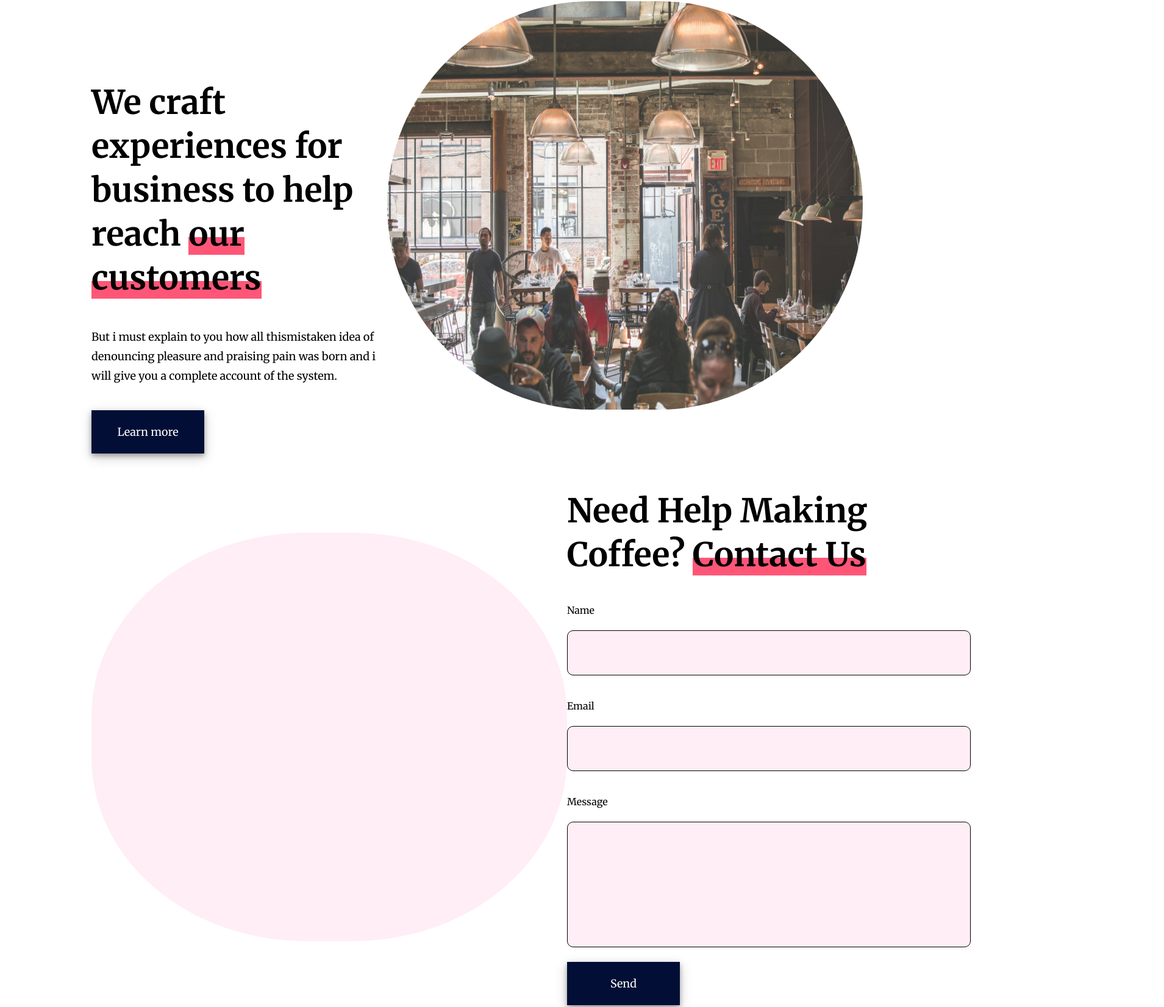
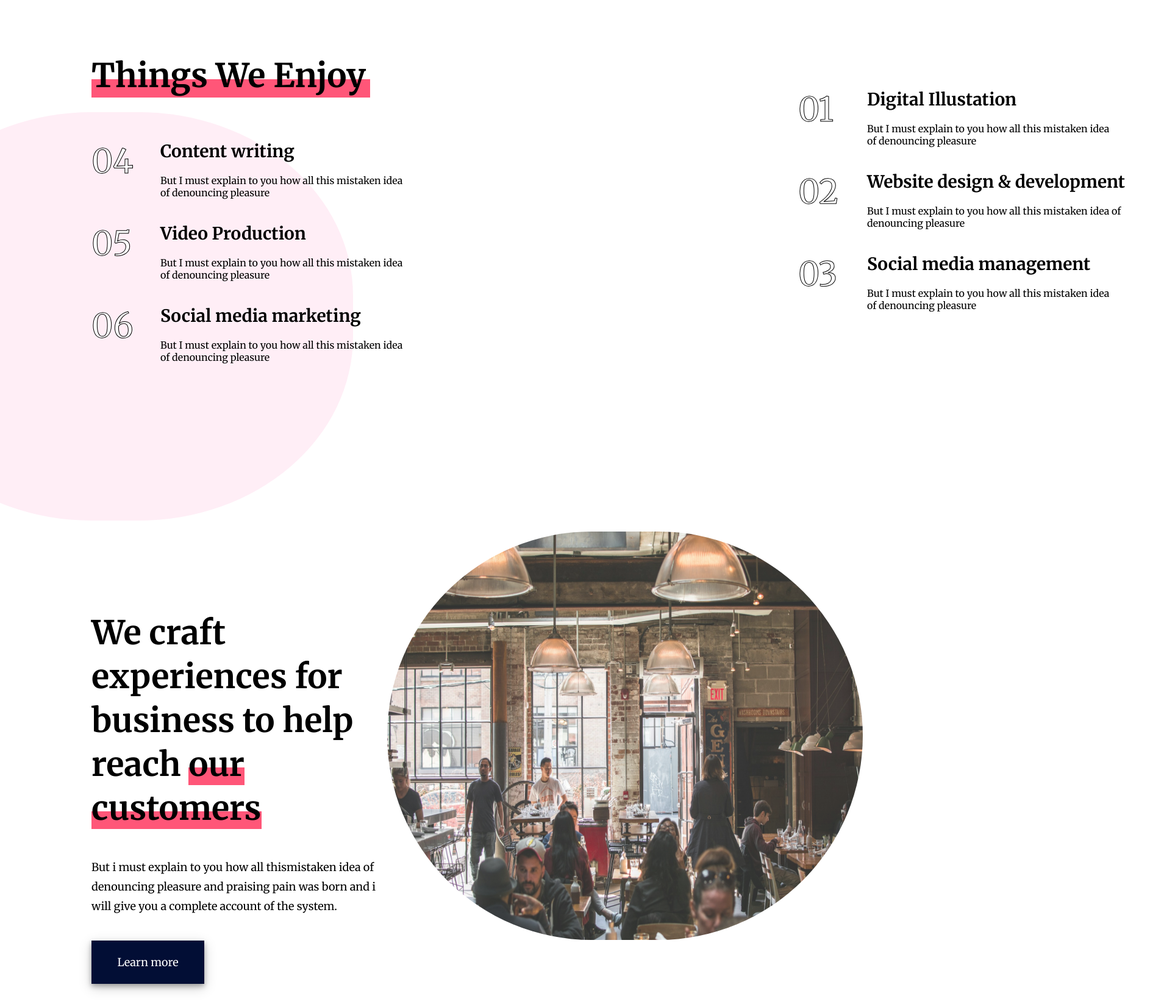
Before and after one commit to Dmytro-Soia/Static-Site, a plain HTML site: page index.html in a window 1280 px wide. Shown: the part 96-1748 px from the top of the page at 61% size, 1909 px wide, since content can reach past the window. Drawn offline with Linux system fonts and the light colour scheme.

Commit message:
feat: Services list
close #7

```diff
--- a/index.html
+++ b/index.html
@@ -1,5 +1,6 @@
 <!DOCTYPE html>
 <html lang="en">
+
 <head>
     <meta charset="UTF-8">
     <meta name="viewport" content="width=device-width, initial-scale=1.0">
@@ -7,18 +8,63 @@
     <link rel="stylesheet" href="style.css">
     <link rel="preconnect" href="https://fonts.googleapis.com">
     <link rel="preconnect" href="https://fonts.gstatic.com" crossorigin>
-    <link href="https://fonts.googleapis.com/css2?family=Merriweather:ital,wght@0,300;0,400;0,700;0,900;1,300;1,400;1,700;1,900&display=swap" rel="stylesheet">
+    <link
+        href="https://fonts.googleapis.com/css2?family=Merriweather:ital,wght@0,300;0,400;0,700;0,900;1,300;1,400;1,700;1,900&display=swap"
+        rel="stylesheet">
 </head>
+
 <body>
     <div class="section">
-        <div id = "left_craft">
-            <h2>We craft experiences for business to help reach <span class="red-line">our customers</span></h2>
+        <div id="left_service">
+            <h2 id="hservice" class="red_line">Things We Enjoy</h2>
+            <div class="container">
+                <p class="numbers_service">04</p>
+                <p class="pservice"><span class="bold_numbers">Content
+                        writing</span><br><br><span class="base_font1">But I must explain to you how all
+                        this mistaken
+                        idea of denouncing pleasure</span></p>
+                <p class="numbers_service">05</p>
+                <p class="pservice"><span class="bold_numbers">Video Production</span><br><br><span
+                        class="base_font1">But I must explain to you how all
+                        this mistaken
+                        idea of denouncing pleasure</span></p>
+                <p class="numbers_service">06</p>
+                <p class="pservice"><span class="bold_numbers">Social media marketing</span><br><br><span
+                        class="base_font1">But I must explain to you how all
+                        this mistaken
+                        idea of denouncing pleasure</span></p>
+            </div>
+        </div>
+        <div id="bubble_service" class="background_bubble"></div>
+        <div class="right_services">
+            <div class="container">
+                <p class="numbers_service">01</p>
+                <p class="pservice"><span class="bold_numbers">Digital Illustation</span><br><br><span
+                        class="base_font1">But I must explain to you how all
+                        this mistaken
+                        idea of denouncing pleasure</span></p>
+                <p class="numbers_service">02</p>
+                <p id="sec_pservice"class="pservice"><span class="bold_numbers">Website design & development</span><br><br><span
+                        class="base_font1">But I must explain to you how all
+                        this mistaken
+                        idea of denouncing pleasure</span></p>
+                <p class="numbers_service">03</p>
+                <p class="pservice"><span class="bold_numbers">Social media management</span><br><br><span
+                        class="base_font1">But I must explain to you how all
+                        this mistaken
+                        idea of denouncing pleasure</span></p>
+            </div>
+        </div>
+    </div>
+    <div class="section">
+        <div id="left_craft">
+            <h2>We craft experiences for business to help reach <span class="red_line">our customers</span></h2>
             <div class="container">
                 <p id="pcraft">But i must explain to you how all thismistaken
                     idea of denouncing pleasure and praising
                     pain was born and i will give you a complete
                     account of the system. </p>
-                <button type="submit"class="button">Learn more</button>
+                <button type="submit" class="button">Learn more</button>
             </div>
         </div>
         <div>
@@ -27,41 +73,42 @@
             </div>
         </div>
     </div>
-    <div class = "section">
+    <div class="section">
         <div>
-                <div class="background-bubble"></div>
+            <div class="background_bubble"></div>
         </div>
-            <div id = "right_contact">
-                <h2>Need Help Making Coffee? <span class="red-line">Contact Us</span></h2>
-                <div class = "container">
+        <div id="right_contact">
+            <h2>Need Help Making Coffee? <span class="red_line">Contact Us</span></h2>
+            <div class="container">
                 <form>
-                        <label class="base-font" for="name">Name</label><br><br>
-                        <input type="text" class="form-input" id="name"><br><br><br>
-                        <label class="base-font" for="email">Email</label><br><br>
-                        <input type="text" class="form-input" id="email"><br><br><br>
-                        <label class="base-font" for="message">Message</label><br><br>
-                        <textarea id="message" class="form-input1" name="name" row="5"></textarea><br><br>
+                    <label class="base_font" for="name">Name</label><br><br>
+                    <input type="text" class="form_input" id="name"><br><br><br>
+                    <label class="base_font" for="email">Email</label><br><br>
+                    <input type="text" class="form_input" id="email"><br><br><br>
+                    <label class="base_font" for="message">Message</label><br><br>
+                    <textarea id="message" class="form_input1" name="name" row="5"></textarea><br><br>
                 </form>
-                    <button type="submit"class="button">Send</button>
+                <button type="submit" class="button">Send</button>
             </div>
         </div>
     </div>
     <div class="section">
         <div id="left_NewsLetter">
-                <h2>Join Our NewsLetters & get <span class="red-line">Coffee Formula!</span></h2>
+            <h2>Join Our NewsLetters & get <span class="red_line">Coffee Formula!</span></h2>
             <div class="container">
                 <form>
                     <label for="name">Name</label><br><br>
-                        <input type="text" class="form-input" id="name"><br><br><br>
+                    <input type="text" class="form_input" id="name"><br><br><br>
                     <label for="email">Email</label><br><br>
-                        <input type="email" class="form-input" id="email"><br><br><br>
+                    <input type="email" class="form_input" id="email"><br><br><br>
                 </form>
-                    <button type="submit"class="button">Send</button>
+                <button type="submit" class="button">Send</button>
             </div>
         </div>
         <div>
-                <div class="background-bubble"></div>
+            <div class="background_bubble"></div>
         </div>
     </div>
 </body>
+
 </html>
--- a/style.css
+++ b/style.css
@@ -19,7 +19,7 @@ h2 {
     padding: 100px 150px;
 }
 
-.form-input {
+.form_input {
     width: 656px;
     height: 70px;
     background-color: #ffeef6;
@@ -40,11 +40,11 @@ h2 {
     font-family: "Merriweather";
 }
 
-.red-line {
+.red_line {
     background: linear-gradient(to top, #ff5678 42%, #ffffff 42%);
 }
 
-.background-bubble {
+.background_bubble {
     width: 780px;
     height: 670px;
     background-color: #ffeef6;
@@ -55,11 +55,66 @@ h2 {
     flex-direction: column;
 }
 
-.base-font {
-    display: inline-block;
-    width: 53px;
-    height: 23px;
+.base_font {
+    font-size: 18px;
     font-weight: 400;
+}
+/*/////Service/////*/
+#left_service {
+    width: 545px;
+    height: 592px;
+    z-index: 3;
+}
+
+.right_services {
+    position: relative;
+    right: 150px;
+    flex-shrink: 0;
+}
+#hservice {
+    width: 457px;
+    margin-bottom: 70px;
+}
+
+.numbers_service {
+    display: flex;
+    float: left ;
+    width: 83px;
+    height: 100px;
+    margin: 0px 30px 0px 0px;
+    padding: 0;
+    font-family: "Merriweather";
+    font-size: 55px;
+    -webkit-text-stroke: 1px black;
+    color:#ffffff;
+}
+
+.bold_numbers {
+    font-size: 28px;
+    font-weight: 700;
+}
+
+.pservice {
+    width: 529px;
+    height: 100px;
+    margin-bottom: 35px;
+}
+
+#sec_pservice {
+    width: 600px;
+}
+
+.base_font {
+    margin: 0px 0px 30px 0px;
+    font-size: 18px;
+    font-weight: 400;
+}
+#bubble_service {
+    position: relative;
+    z-index: 1;
+    top: 180px;
+    right: 880px;
+    flex-shrink: 0;
 }
 /*/////Craft Experiences/////*/
 
@@ -94,7 +149,7 @@ height: 904px;
 flex-direction: column;
 }
 
-.form-input1 {
+.form_input1 {
     width: 656px;
     height: 200px;
     background-color: #ffeef6;
```
Lines whose indentation alone changed are shown as unchanged.
